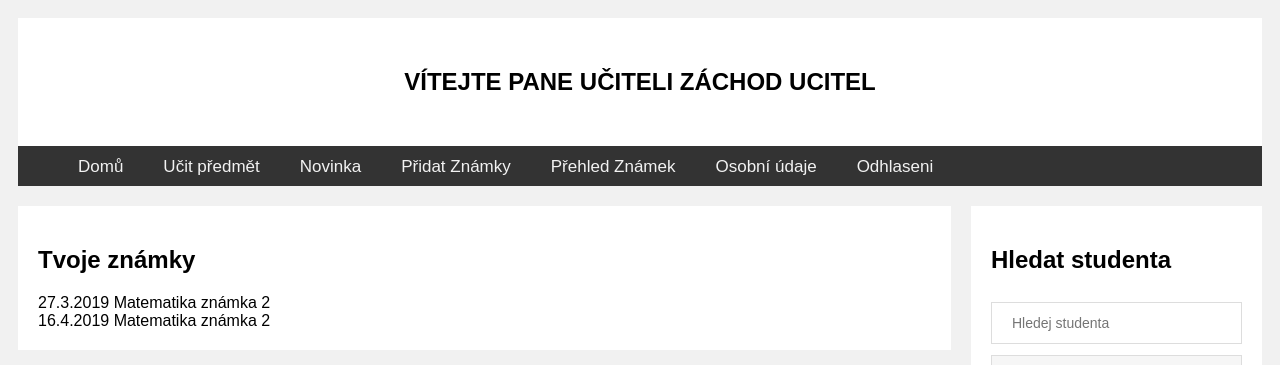
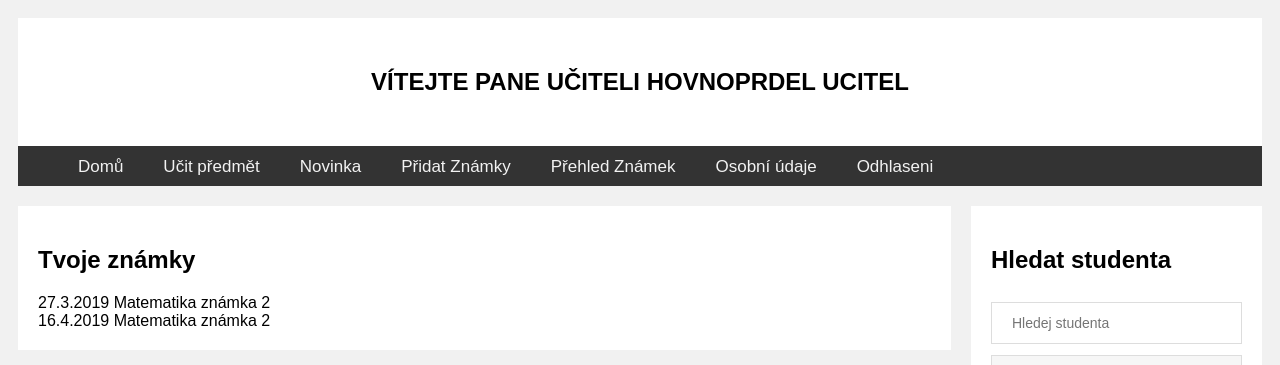
Before and after one commit to Mortyvat/nove_znamky, a PHP site: page /index.php in a window 1280 px wide. Shown: the top 365 px of the page. Run offline with PHP 8.4, Linux system fonts and the light colour scheme; a user stored in the database is signed in; data comes from the database, SQL or seed files in the repository.

Commit message:
hovnozachod

```diff
--- a/welcome.php
+++ b/welcome.php
@@ -10,9 +10,9 @@
     while($row = mysqli_fetch_assoc($result)) {
         echo"<div class='header'>";
         if($row['access']==1){
-        echo "<h2 style='text-transform:uppercase;'>Vítejte Pane učiteli záchod ".$_SESSION['login_user']."</h2> ";
+        echo "<h2 style='text-transform:uppercase;'>Vítejte Pane učiteli hovnoprdel ".$_SESSION['login_user']."</h2> ";
         } elseif($row['access']==2){
-            echo "<h2 style='text-transform:uppercase;'>Vítejte studente záchod ". $row['grade'].". třídy " .$_SESSION['login_user'] ." </h2>";
+            echo "<h2 style='text-transform:uppercase;'>Vítejte studente hovnoprdel ". $row['grade'].". třídy " .$_SESSION['login_user'] ." </h2>";
         } else {
             echo "Vypadni, tady nemáš co dělat";
 
```
